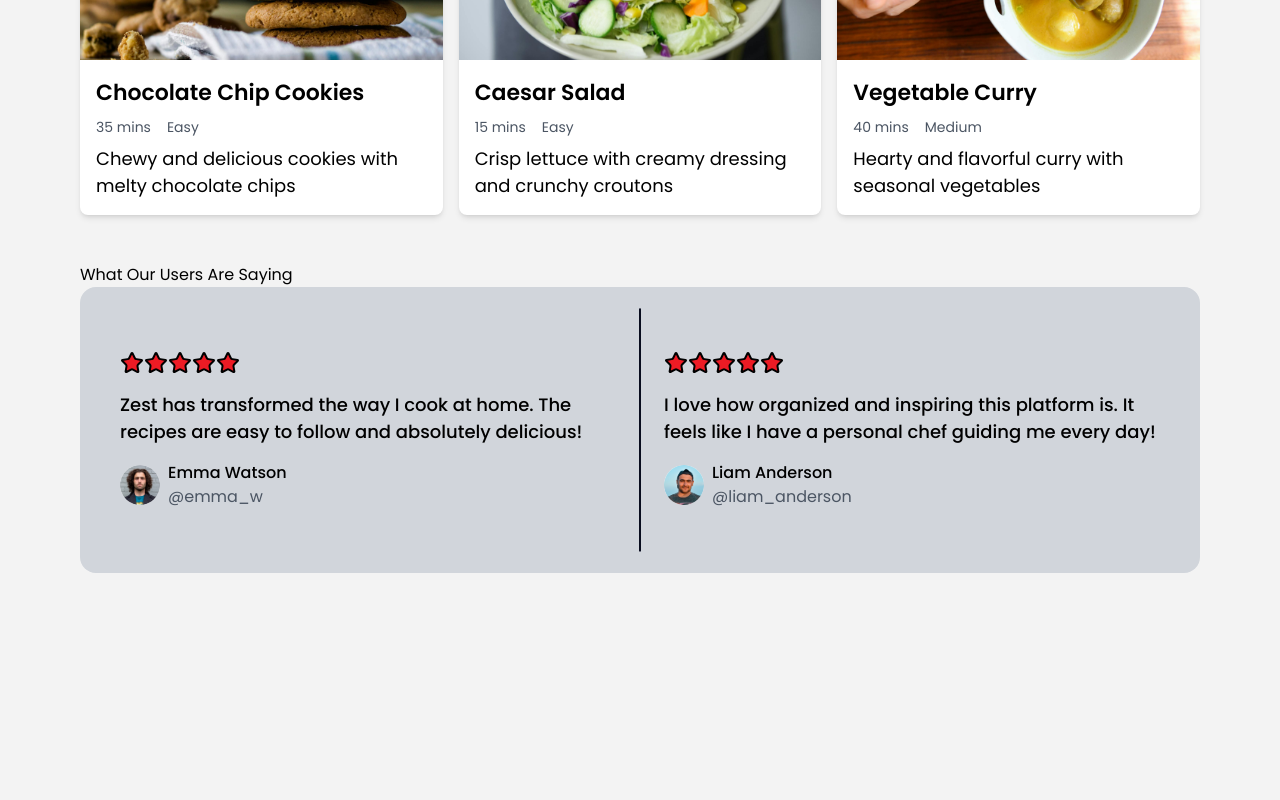
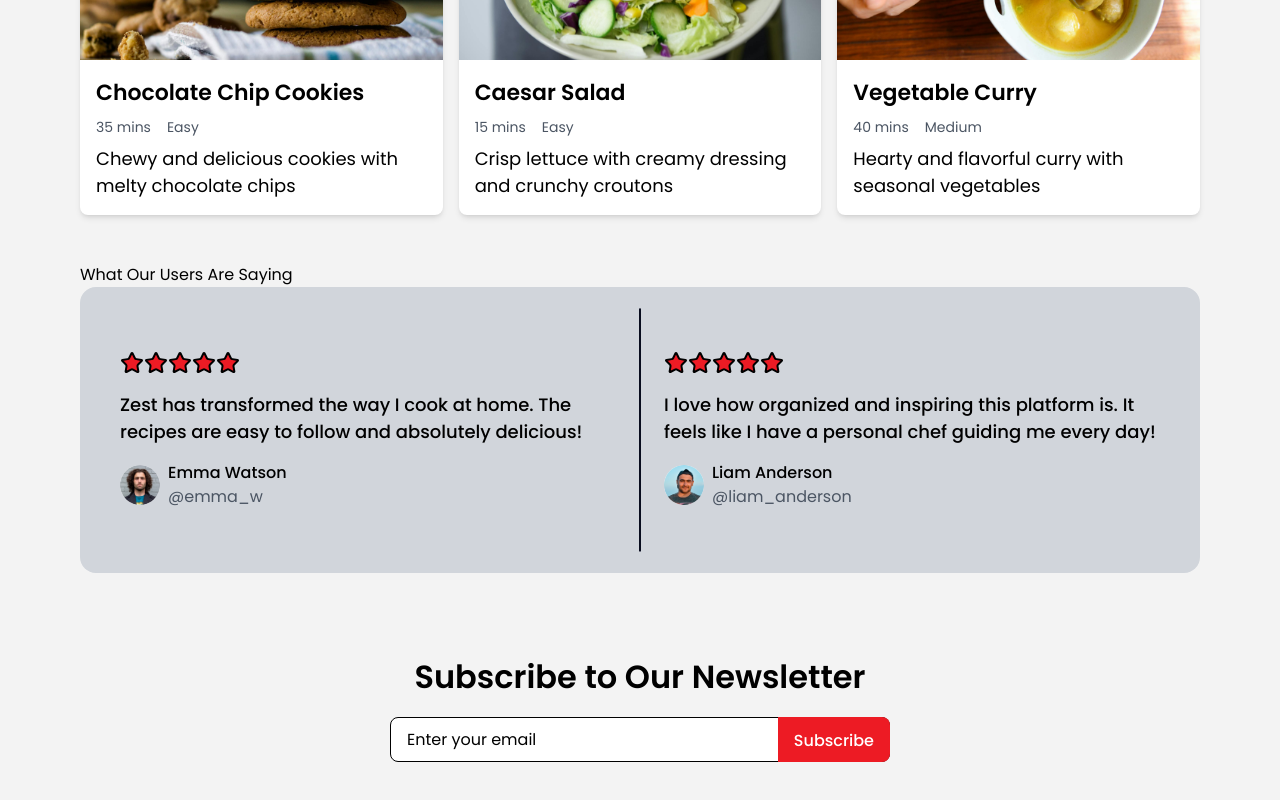
Before and after one commit to maundu55/Recipe, a React (Vite) app: page / in a window 1280 px wide. Shown: the part 1433-2233 px from the top of the page. Before the commit the page ends 2038 px from the top, so only its background shows below. Built offline with nearby package versions, Linux system fonts and the light colour scheme.

Commit message:
add newsletter component

```diff
--- /dev/null
+++ b/src/components/Newsletter.jsx
@@ -0,0 +1,59 @@
+import { useEffect, useState } from 'react';
+
+const Newsletter = () => {
+  const [email, setEmail] = useState('');
+  const [message, setMessage] = useState('');
+
+  const handleSubscribe = (e) => {
+    e.preventDefault();
+
+    if (email) {
+      setMessage('Thank you for subscribing');
+      setEmail('');
+    } else {
+      setMessage('Please enter a valid email address');
+    }
+  };
+
+  useEffect(() => {
+    const timer = setTimeout(() => {
+      setMessage('');
+    }, 3000);
+
+    return () => clearTimeout(timer);
+  }, [message]);
+
+  return (
+    <section className="py-12">
+      <div className="container">
+        <h2 className="text-400 md:text-600 font-600 mb-4 text-center">
+          Subscribe to Our Newsletter
+        </h2>
+
+        <form
+          onSubmit={handleSubscribe}
+          className="relative mx-auto max-w-[500px] md:flex"
+        >
+          <input
+            type="email"
+            value={email}
+            onChange={(e) => setEmail(e.target.value)}
+            placeholder="Enter your email"
+            className="mb-4 h-[45px] w-full rounded-lg border-[1.5px] border-black text-black pl-4 placeholder-black"
+          />
+
+          <button
+            type="submit"
+            className="font-500 w-full rounded-lg bg-primary-400 px-4 py-3 text-white md:absolute md:right-0 md:top-0 md:h-[45px] md:w-fit md:rounded-bl-none md:rounded-tl-none"
+          >
+            Subscribe
+          </button>
+        </form>
+
+        {message && <p className="text-center">{message}</p>}
+      </div>
+    </section>
+  );
+};
+
+export default Newsletter;
--- a/src/pages/Home.jsx
+++ b/src/pages/Home.jsx
@@ -2,6 +2,7 @@ import React from 'react'
 import Hero from '../sections/Hero'
 import Recipes from '../sections/Recipes'
 import Testimonial from '../sections/Testimonial'
+import Newsletter from '../components/Newsletter'
 
 
 const Home = () => {
@@ -11,6 +12,7 @@ const Home = () => {
 <Hero />
 <Recipes />
 <Testimonial />
+<Newsletter />
 </>
 
   )
```
